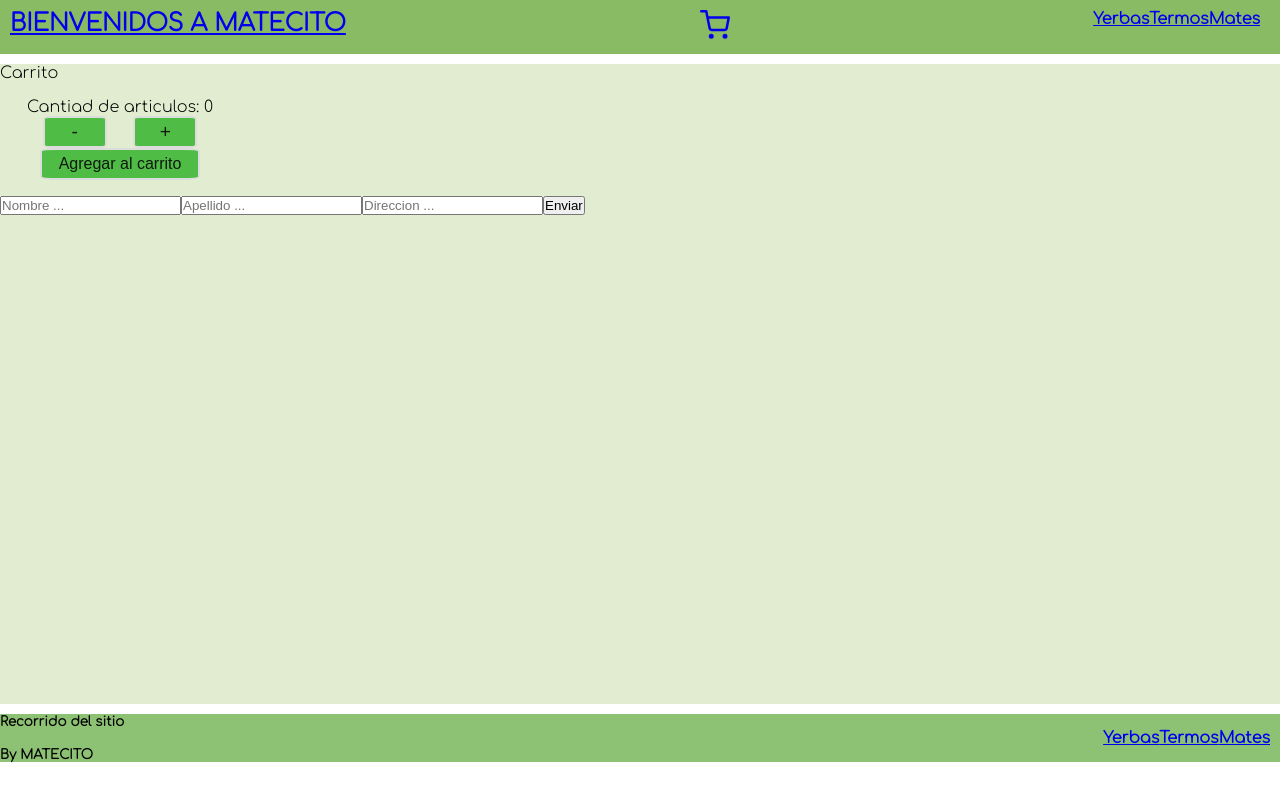
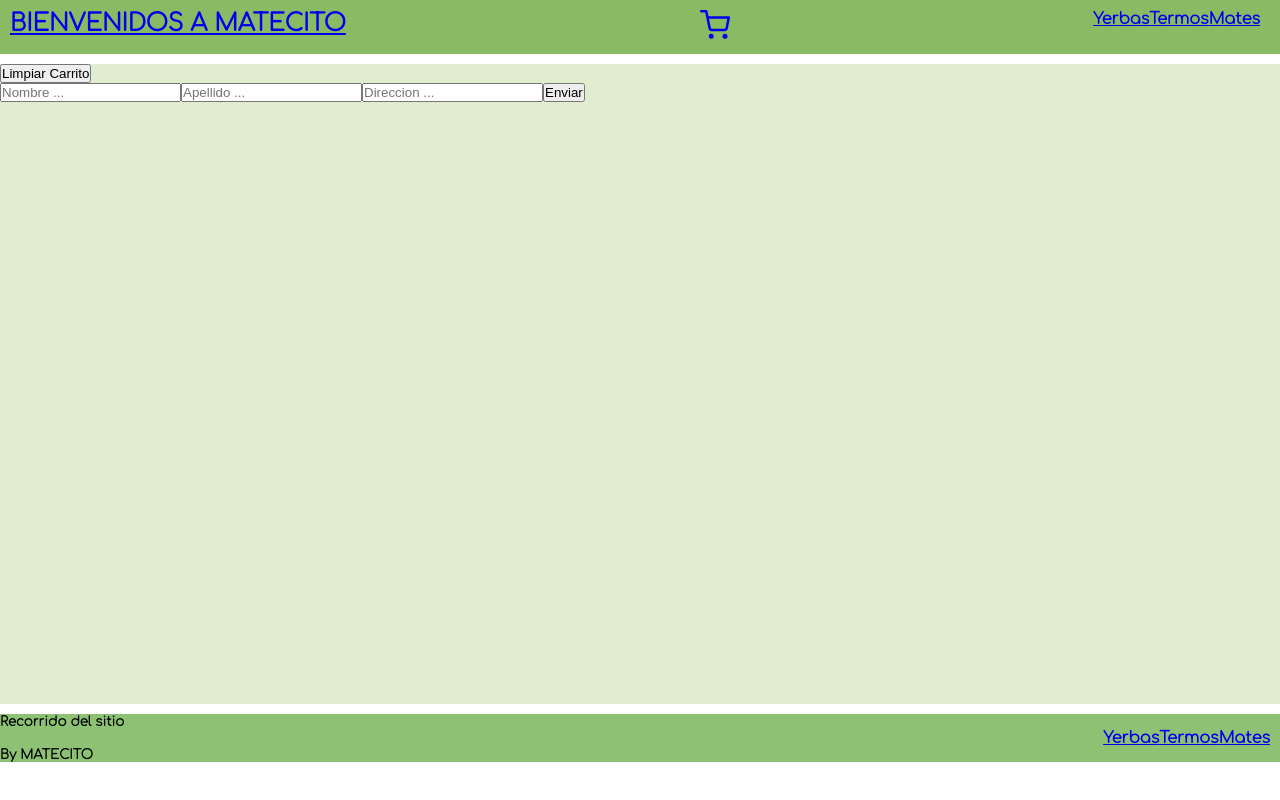
Before and after one commit to macarenazamar/matecito, a React (Create React App) app: page /carrito in a window 1280 px wide. Built offline with nearby package versions, Linux system fonts and the light colour scheme.

Commit message:
Entrega clase Context

```diff
--- a/src/App.jsx
+++ b/src/App.jsx
@@ -3,16 +3,19 @@ import Header from './components/header/Header'
 import Footer from './components/footer/Footer'
 import Main from './components/main/Main'
 import { BrowserRouter } from 'react-router-dom'
+import CartProvider from './context/CartContext'
 
 
 const App = () => {
 
   return (
-    <BrowserRouter>
-      <Header />
-      <Main />
-      <Footer />
-    </BrowserRouter>
+    <CartProvider>
+      <BrowserRouter>
+        <Header />
+        <Main />
+        <Footer />
+      </BrowserRouter>
+    </CartProvider>
   )
 }
 
--- a/src/components/Formulario/Formulario.jsx
+++ b/src/components/Formulario/Formulario.jsx
@@ -8,7 +8,7 @@ const Formulario = () => {
 
     const handleSubmit = (event) =>{
         event.preventDefault();
-        console.log(nombre, apellido, direccion)
+        //console.log(nombre, apellido, direccion)
     }
 
     const handleChangeNombre = (event) => {
--- a/src/components/carrito/Carrito.jsx
+++ b/src/components/carrito/Carrito.jsx
@@ -1,16 +1,17 @@
 import React from 'react'
+import { useContext } from 'react';
+import { CartContext } from '../../context/CartContext';
 import Formulario from '../Formulario/Formulario';
-//import CartWidget from '../CartWidget/CartWidget'
-import ItemCounter from '../ItemCounter/ItemCounter';
+//import CartWidget from '../CartWidget/CartWidget';
+
 
 const Carrito = () => {
-    const onAdd = (cantidad) => {
-        alert(`Compraste ${cantidad} unidades`)
-      };
+  const {clearCart} = useContext(CartContext);
+
+
   return (
     <div>
-        Carrito
-        <ItemCounter initial={0} stock={5} onAdd={onAdd}/>
+        <button onClick={clearCart}>Limpiar Carrito</button>
         <Formulario/>
     </div>
   )
--- a/src/components/itemDetail/ItemDetail.jsx
+++ b/src/components/itemDetail/ItemDetail.jsx
@@ -1,16 +1,20 @@
 import React from 'react';
+import { useContext } from 'react';
 import { useState } from 'react';
 import { Link } from 'react-router-dom';
+import { CartContext } from '../../context/CartContext'
 import ItemCounter from '../ItemCounter/ItemCounter';
 import './itemDetail.css';
 
 const ItemDetail = ({info}) => {
+  const [cantidad, setCantidad] = useState()
 
-  const [cant, setCant] = useState()
+  const { addToCart } = useContext(CartContext);
 
-  const onAdd = (cantidad) => {
-    alert(`Compraste ${cantidad} unidades`)
-    setCant(cantidad)
+  const onAdd = (compra) => {
+    alert(`Compraste ${compra} unidades`)
+    setCantidad(compra);
+    addToCart(info, compra);
   };
 
   return (
@@ -21,13 +25,12 @@ const ItemDetail = ({info}) => {
           <h1>{info.title}</h1>
           <h4>€ {info.price}</h4>
           <p>{info.description}</p>
-        </div>
-        <ItemCounter initial={0} stock={info.stock} onAdd={onAdd}/>
-        <div>
-          {cant === 0
-            ? <ItemCounter initial={0} stock={info.stock} onAdd={onAdd}/>
-            : <Link to='/carrito'>Ir al carrito</Link>
-          }
+          <ItemCounter initial={0} stock={info.stock} onAdd={onAdd}/>
+          {cantidad === 0 ? (
+            <ItemCounter initial={0} stock={info.stock} onAdd={onAdd}/>
+          ) : (
+            <Link to='/carrito'>Ir al carrito</Link>
+          )}
         </div>
 
       </div>
--- /dev/null
+++ b/src/context/CartContext.jsx
@@ -0,0 +1,37 @@
+import { useState } from "react";
+import { createContext } from "react";
+
+export const CartContext = createContext ();
+
+//creo componente para poder crear estados y funciones que modifiquen ese estado
+const CartProvider = ({children}) => {
+    //creo el estado
+    const [cart, setCart] = useState ([]);
+    //creo funcion que setea el estado
+    const addToCart = (info, cantidad) => {
+        //console.log({...info, cantidad});
+        if (false) {
+
+        } else {
+            setCart([...cart, { ...info, cantidad }])
+        }
+    };
+    //funcion para vaciar todo el carrito
+    const clearCart = () => {
+        setCart([])
+    };
+    console.log(cart)
+    //funciones que debo crear:
+    //corroborar si el producto ya esta en el carrito
+    //eliminar un solo producto
+    //calcular total de unidades para el cart widget
+    //calcular total precio
+    //sumar cantidades del mismo producto
+    //que los voy a pasar a traves del value
+    return (
+        <CartContext.Provider value={{cart, addToCart, clearCart}}>
+            {children}
+        </CartContext.Provider>
+    )
+}
+export default CartProvider
```
